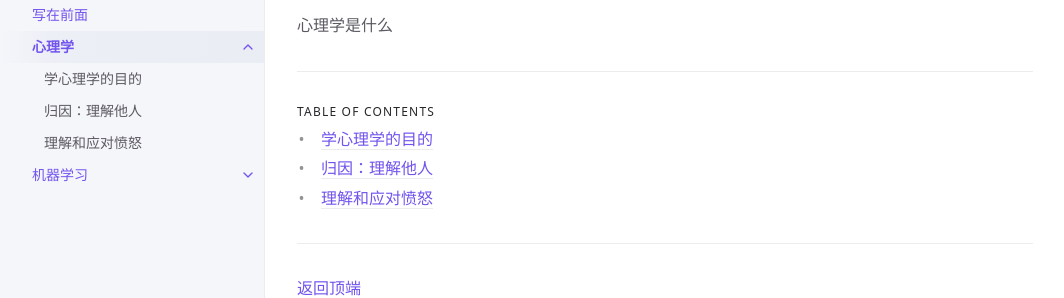
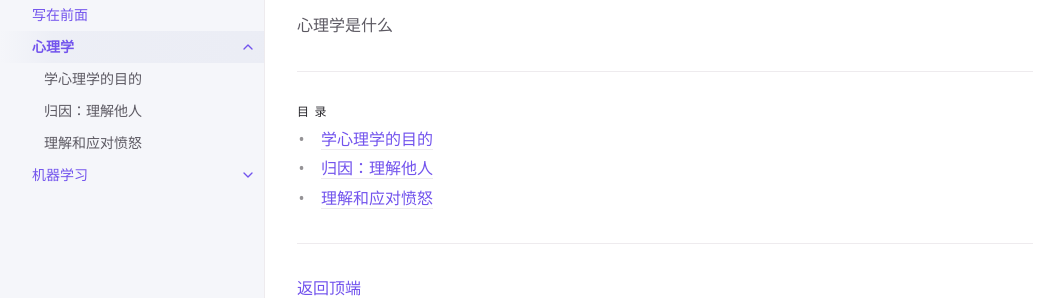
Before and after one commit to yz14/main, a Jekyll site: the page built from docs/psy/psy.md, in a window 1280 px wide. Shown: the part 141-439 px from the top of the page, without its empty margins (107-1171 px from the left). Built offline with Jekyll 4.4.1, drawn with Linux system fonts in a browser that asks for light colours.

Commit message:
Update default.html

```diff
--- a/_layouts/default.html
+++ b/_layouts/default.html
@@ -139,7 +139,7 @@ layout: table_wrappers
 
         {% if page.has_children == true and page.has_toc != false %}
           <hr>
-          <h2 class="text-delta">Table of contents</h2>
+          <h2 class="text-delta">目 录</h2>
           <ul>
             {%- assign children_list = pages_list | where: "parent", page.title | where: "grand_parent", page.parent -%}
             {% for child in children_list %}
```
